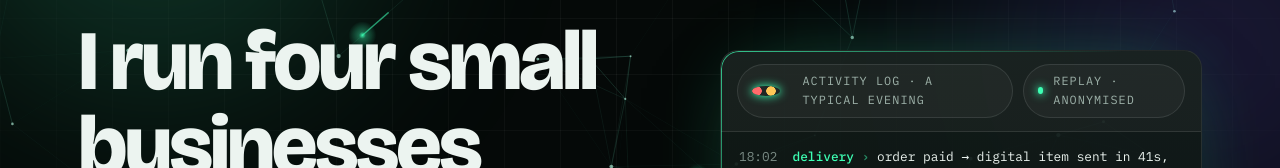
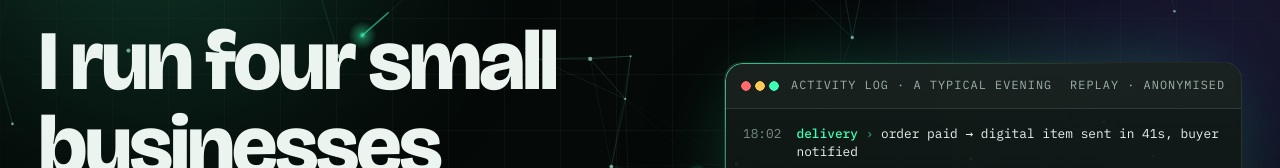
Before and after one commit to Jstone1809/jamie-ai, a plain HTML site: page index.html in a window 1280 px wide. Shown: the part 206-374 px from the top of the page. Drawn offline with nearby package versions, Linux system fonts and the light colour scheme; animation ran at ten frames a second.

Commit message:
Fix log header labels, widen layout
Co-Authored-By: Claude Fable 5.2 <noreply@anthropic.com>
Claude-Session: https://claude.ai/code/session_01QcXTXShcjAF8RomLPgpkZH

```diff
--- a/index.html
+++ b/index.html
@@ -34,7 +34,7 @@
   --display:"Bricolage Grotesque", "Segoe UI", system-ui, sans-serif;
   --body:"IBM Plex Sans", "Segoe UI", system-ui, sans-serif;
   --mono:"IBM Plex Mono", ui-monospace, "Cascadia Mono", Consolas, monospace;
-  --wrap:1160px;
+  --wrap:1240px;
   --read:66ch;
   --ease:cubic-bezier(.2,.7,.2,1);
   color-scheme:dark;
@@ -78,8 +78,8 @@ section > .wrap > .label::before{content:"";display:inline-block;width:28px;heig
 
 /* ---------- hero ---------- */
 .hero{padding-block:clamp(48px,8vw,104px) clamp(48px,7vw,84px);display:grid;grid-template-columns:minmax(0,1.2fr) minmax(0,1fr);gap:clamp(28px,5vw,64px);align-items:center}
-.hero .label{display:inline-flex;align-items:center;gap:10px;padding:7px 14px;border:1px solid var(--line);border-radius:999px;background:var(--panel);color:var(--ink)}
-.hero .label::before{content:"";width:7px;height:7px;border-radius:50%;background:var(--signal);box-shadow:0 0 10px var(--signal)}
+.hero > div > .label{display:inline-flex;align-items:center;gap:10px;padding:7px 14px;border:1px solid var(--line);border-radius:999px;background:var(--panel);color:var(--ink)}
+.hero > div > .label::before{content:"";width:7px;height:7px;border-radius:50%;background:var(--signal);box-shadow:0 0 10px var(--signal)}
 .hero h1{font-size:clamp(2.7rem,6.6vw,5.4rem);font-weight:800;letter-spacing:-.04em;line-height:1.0;margin-top:22px!important}
 .hero h1 em{font-style:normal;background:linear-gradient(100deg,var(--signal),var(--cyan) 45%,var(--violet) 75%,var(--signal));background-size:220% 100%;-webkit-background-clip:text;background-clip:text;color:transparent}
 .hero .lede{margin-top:26px}
@@ -209,7 +209,7 @@ td:first-child{font-weight:600;white-space:nowrap;color:var(--ink)}
 .rv.on{opacity:1;transform:none}
 @media (prefers-reduced-motion:no-preference){
   .hero h1 em{animation:sheen 7s linear infinite}
-  .hero .label::before,.top .who::before{animation:pulse 2.2s ease-in-out infinite}
+  .hero > div > .label::before,.top .who::before{animation:pulse 2.2s ease-in-out infinite}
   .arrow::after{animation:flow 1.9s linear infinite}
   .map .arrow:nth-of-type(4)::after{animation-delay:.9s}
   .log footer::after{animation:blink 1s steps(2) infinite}
```
